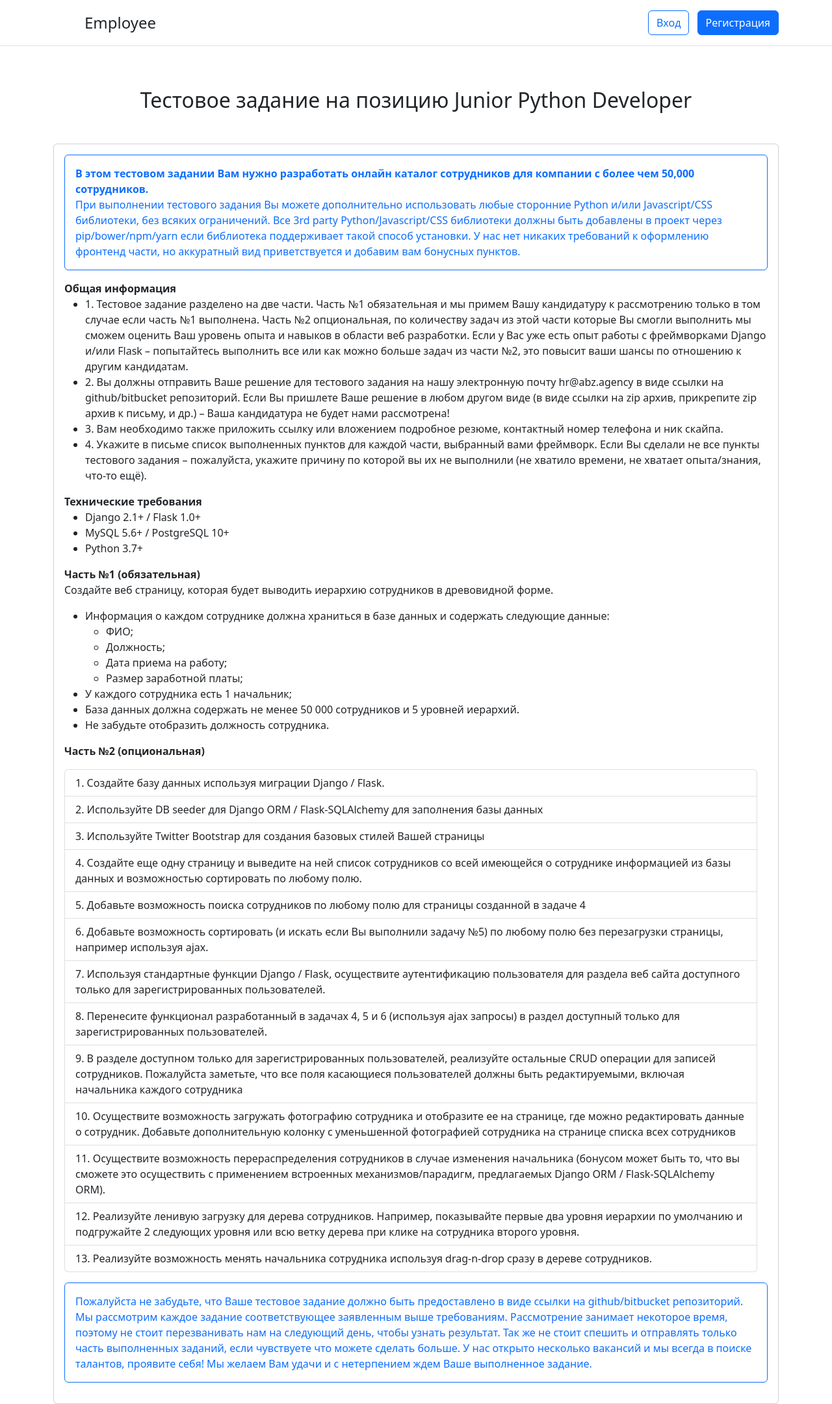
After one commit to Khayratdinov/abz_agency, a Django app: page /task_list/ in a window 1280 px wide. The commit adds this page. Shown: the whole page at 65% size. Run offline with Django 4.2, Linux system fonts and the light colour scheme.

Commit message:
📋 added tasks docs

```diff
--- a/employees/urls.py
+++ b/employees/urls.py
@@ -5,4 +5,5 @@ urlpatterns = [
     path("", views.index, name="index"),
     path("employee_list/", views.employee_list, name="employee_list"),
     path("employee_list_ajax/", views.employee_list_ajax, name="employee_list_ajax"),
+    path("task_list/", views.task_list, name="task_list"),
 ]
--- a/employees/views.py
+++ b/employees/views.py
@@ -6,6 +6,10 @@ from django.db.models import Q
 
 def index(request):
     return render(request, "index.html")
+
+
+def task_list(request):
+    return render(request, "task_list.html")
 
 
 def employee_list(request):
--- a/templates/index.html
+++ b/templates/index.html
@@ -10,7 +10,7 @@
                 <h1>Тестовое задание</h1>
                 <p class="lead">В этом тестовом задании Вам нужно разработать онлайн каталог сотрудников для
                     компании с более чем 50,000 сотрудников</p>
-                <a href="{% url 'employee_list' %}" class="btn btn-primary btn-lg">Тестовое задание</a>
+                <a href="{% url 'task_list' %}" class="btn btn-primary btn-lg">Тестовое задание</a>
                 <a href="{% url 'employee_list' %}" class="btn btn-success btn-lg">Каталог сотрудников</a>
             </div>
         </div>
--- /dev/null
+++ b/templates/task_list.html
@@ -0,0 +1,156 @@
+{% extends 'base.html' %}
+
+
+
+{% block content %}
+
+<div class="container">
+    <div class="row">
+        <div class="col">
+            <h2 class="text-center mb-5 mt-5">Тестовое задание на позицию Junior Python Developer</h2>
+            <div class="card">
+
+
+
+                <div class="card-body">
+
+                    <div class="card border-primary mb-3">
+                        <div class="card-body text-primary">
+                            <strong class="card-text">В этом тестовом задании Вам нужно разработать онлайн
+                                каталог
+                                сотрудников для
+                                компании с более чем 50,000 сотрудников.</strong>
+
+                            <p class="card-text">При выполнении тестового задания Вы можете дополнительно
+                                использовать любые
+                                сторонние Python и/или Javascript/CSS библиотеки, без всяких ограничений. Все 3rd
+                                party Python/Javascript/CSS библиотеки должны быть добавлены в проект через
+                                pip/bower/npm/yarn если библиотека поддерживает такой способ установки. У нас
+                                нет никаких требований к оформлению фронтенд части, но аккуратный вид
+                                приветствуется и добавим вам бонусных пунктов.</p>
+                        </div>
+                    </div>
+
+                    <strong>Общая информация</strong>
+                    <ul>
+                        <li>1. Тестовое задание разделено на две части. Часть №1 обязательная и мы
+                            примем Вашу кандидатуру к рассмотрению только в том случае если часть №1
+                            выполнена. Часть №2 опциональная, по количеству задач из этой части
+                            которые Вы смогли выполнить мы сможем оценить Ваш уровень опыта и
+                            навыков в области веб разработки. Если у Вас уже есть опыт работы с
+                            фреймворками Django и/или Flask – попытайтесь выполнить все или как можно
+                            больше задач из части №2, это повысит ваши шансы по отношению к другим
+                            кандидатам.</li>
+                        <li>2. Вы должны отправить Ваше решение для тестового задания на нашу
+                            электронную почту hr@abz.agency в виде ссылки на github/bitbucket
+                            репозиторий. Если Вы пришлете Ваше решение в любом другом виде (в виде
+                            ссылки на zip архив, прикрепите zip архив к письму, и др.) – Ваша кандидатура
+                            не будет нами рассмотрена!</li>
+                        <li>3. Вам необходимо также приложить ссылку или вложением подробное резюме,
+                            контактный номер телефона и ник скайпа.</li>
+                        <li>4. Укажите в письме список выполненных пунктов для каждой части, выбранный
+                            вами фреймворк. Если Вы сделали не все пункты тестового задания –
+                            пожалуйста, укажите причину по которой вы их не выполнили (не хватило
+                            времени, не хватает опыта/знания, что-то ещё).</li>
+                    </ul>
+
+
+
+                    <strong>Технические требования</strong>
+                    <ul>
+                        <li>Django 2.1+ / Flask 1.0+</li>
+                        <li>MySQL 5.6+ / PostgreSQL 10+</li>
+                        <li>Python 3.7+</li>
+                    </ul>
+
+
+
+
+                    <strong>Часть №1 (обязательная)</strong>
+                    <p>Создайте веб страницу, которая будет выводить иерархию сотрудников в
+                        древовидной форме.</p>
+                    <ul>
+                        <li>Информация о каждом сотруднике должна храниться в базе данных и
+                            содержать следующие данные:
+                            <ul>
+                                <li>ФИО;</li>
+                                <li>Должность;</li>
+                                <li>Дата приема на работу;</li>
+                                <li>Размер заработной платы;</li>
+                            </ul>
+                        </li>
+                        <li>У каждого сотрудника есть 1 начальник;</li>
+                        <li>База данных должна содержать не менее 50 000 сотрудников и 5 уровней
+                            иерархий.</li>
+                        <li>Не забудьте отобразить должность сотрудника.</li>
+                    </ul>
+
+                    <strong class="mb-3">Часть №2 (опциональная)</strong>
+
+                    <ul class="list-group card-body">
+                        <li class="list-group-item">1. Создайте базу данных используя миграции Django / Flask.</li>
+                        <li class="list-group-item">2. Используйте DB seeder для Django ORM / Flask-SQLAlchemy для
+                            заполнения базы данных</li>
+                        <li class="list-group-item">3. Используйте Twitter Bootstrap для создания базовых стилей Вашей
+                            страницы</li>
+                        <li class="list-group-item card-text">4. Создайте еще одну страницу и выведите на ней список
+                            сотрудников
+                            со всей имеющейся о сотруднике информацией из базы данных и возможностью сортировать по
+                            любому полю.</li>
+                        <li class="list-group-item card-text">5. Добавьте возможность поиска сотрудников по любому полю
+                            для
+                            страницы созданной в задаче 4</li>
+                        <li class="list-group-item">6. Добавьте возможность сортировать (и искать если Вы выполнили
+                            задачу №5) по любому полю без перезагрузки страницы, например используя ajax.</li>
+                        <li class="list-group-item">7. Используя стандартные функции Django / Flask, осуществите
+                            аутентификацию пользователя для раздела веб сайта доступного только для зарегистрированных
+                            пользователей.</li>
+                        <li class="list-group-item">8. Перенесите функционал разработанный в задачах 4, 5 и 6 (используя
+                            ajax запросы) в раздел доступный только для зарегистрированных пользователей.</li>
+                        <li class="list-group-item">9. В разделе доступном только для зарегистрированных пользователей,
+                            реализуйте остальные CRUD операции для записей сотрудников. Пожалуйста заметьте, что все
+                            поля касающиеся пользователей должны быть редактируемыми, включая начальника каждого
+                            сотрудника</li>
+                        <li class="list-group-item">10. Осуществите возможность загружать фотографию сотрудника и
+                            отобразите ее на странице, где можно редактировать данные о сотрудник. Добавьте
+                            дополнительную колонку с уменьшенной фотографией сотрудника на странице списка всех
+                            сотрудников</li>
+                        <li class="list-group-item">11. Осуществите возможность перераспределения сотрудников в случае
+                            изменения начальника (бонусом может быть то, что вы сможете это осуществить с применением
+                            встроенных механизмов/парадигм, предлагаемых Django ORM / Flask-SQLAlchemy ORM).</li>
+                        <li class="list-group-item">12. Реализуйте ленивую загрузку для дерева сотрудников. Например,
+                            показывайте первые два уровня иерархии по умолчанию и подгружайте 2 следующих уровня или всю
+                            ветку дерева при клике на сотрудника второго уровня.</li>
+                        <li class="list-group-item">13. Реализуйте возможность менять начальника сотрудника используя
+                            drag-n-drop сразу в дереве сотрудников.</li>
+
+                    </ul>
+
+
+
+                    <div class="card border-primary mb-3">
+                        <div class="card-body text-primary">
+                            <p class="card-text">Пожалуйста не забудьте, что Ваше тестовое задание должно быть
+                                предоставлено в
+                                виде ссылки на github/bitbucket репозиторий. Мы рассмотрим каждое задание
+                                соответствующее заявленным выше требованиям. Рассмотрение занимает некоторое
+                                время, поэтому не стоит перезванивать нам на следующий день, чтобы узнать
+                                результат. Так же не стоит спешить и отправлять только часть выполненных заданий,
+                                если чувствуете что можете сделать больше. У нас открыто несколько вакансий и мы
+                                всегда в поиске талантов, проявите себя! Мы желаем Вам удачи и с нетерпением
+                                ждем Ваше выполненное задание.</p>
+                        </div>
+                    </div>
+
+
+
+                </div>
+            </div>
+
+        </div>
+
+    </div>
+</div>
+
+
+{% endblock content %}
```
